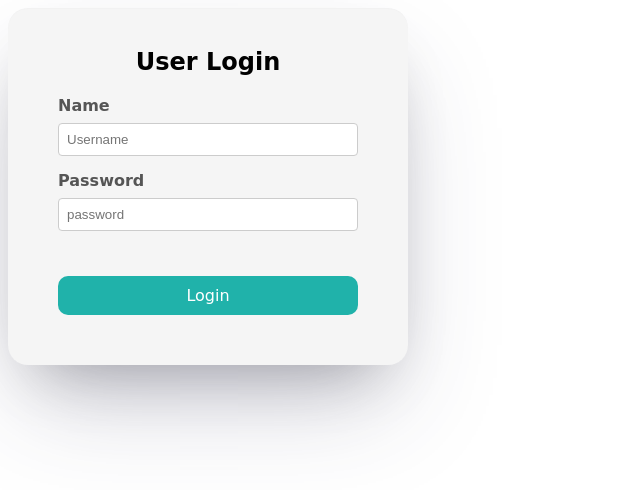
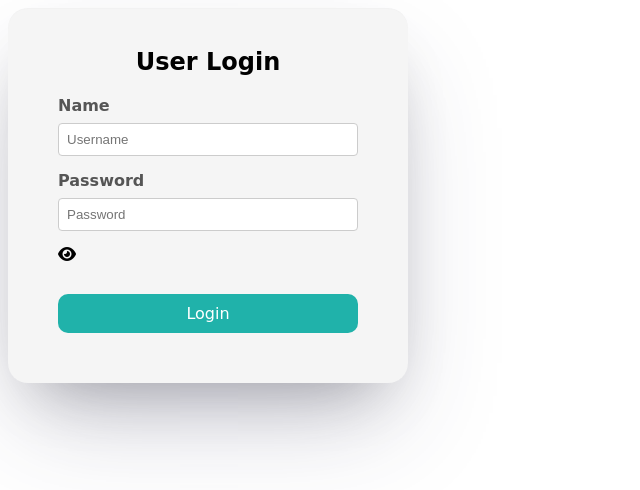
Before and after one commit to pavithradhinakaran26/Task-1, a plain HTML site: page index.html in a window 1280 px wide. Shown: the whole page, without its empty margins (0-640 px from the left). Drawn offline with Linux system fonts and the light colour scheme.

Commit message:
today task

```diff
--- a/index.html
+++ b/index.html
@@ -17,10 +17,12 @@
          <input type="text" id="userName" name="userName" placeholder="Username">
          <div id="userNameError" style="color: red; display: none;">Please enter your name.</div>
 
-
-        <label for="password">Password</label>
-        <input type="password" id="password" placeholder="password">
-        <div id="passwordError" style="color: red; display: none;">Please enter a valid password.</div>
+         <label for="password">Password</label>
+         <div class="password-container">
+             <input type="password" id="password" placeholder="Password">
+             <i class="fas fa-eye" id="togglePassword" onclick="togglePasswordVisibility()"></i>
+         </div>
+         <div id="passwordError" style="color: red; display: none;">Please enter a valid password.</div>
 
         <button type="button" onclick="validateForm(event)">Login</button>
 
@@ -42,7 +44,5 @@
 
     </div>
 </div>
-
-
 </body>
 </html>
```
